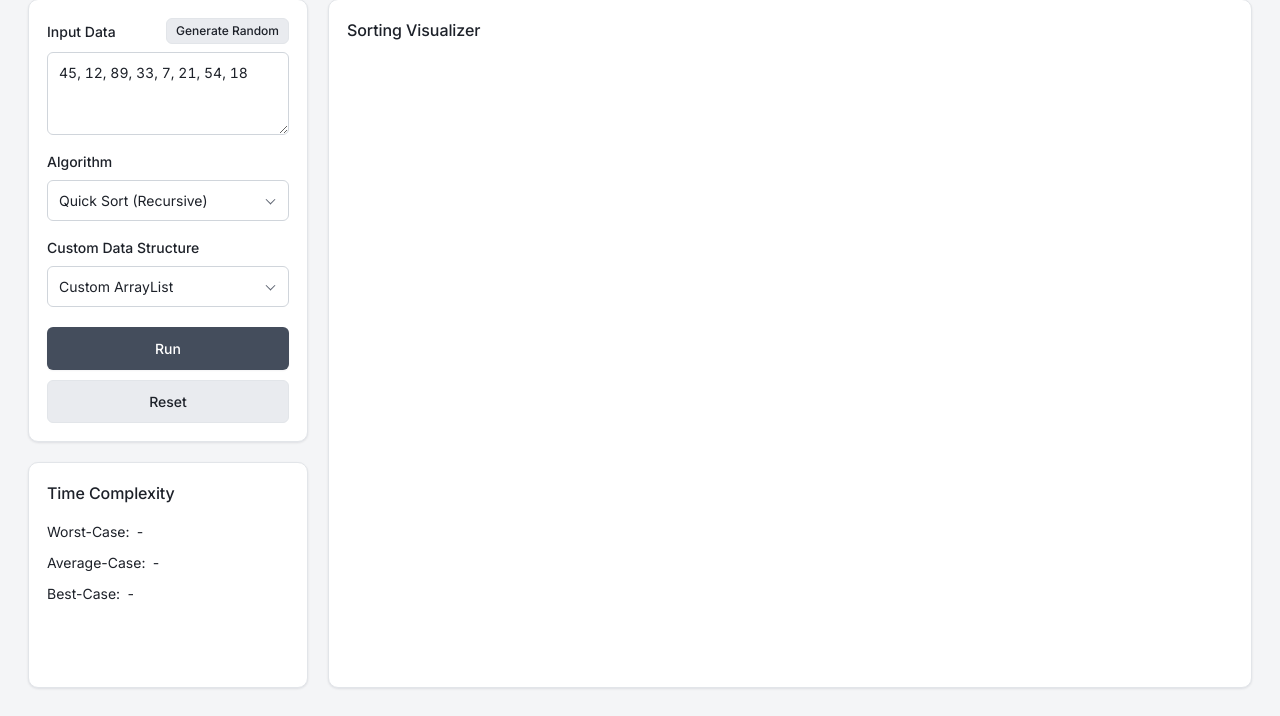
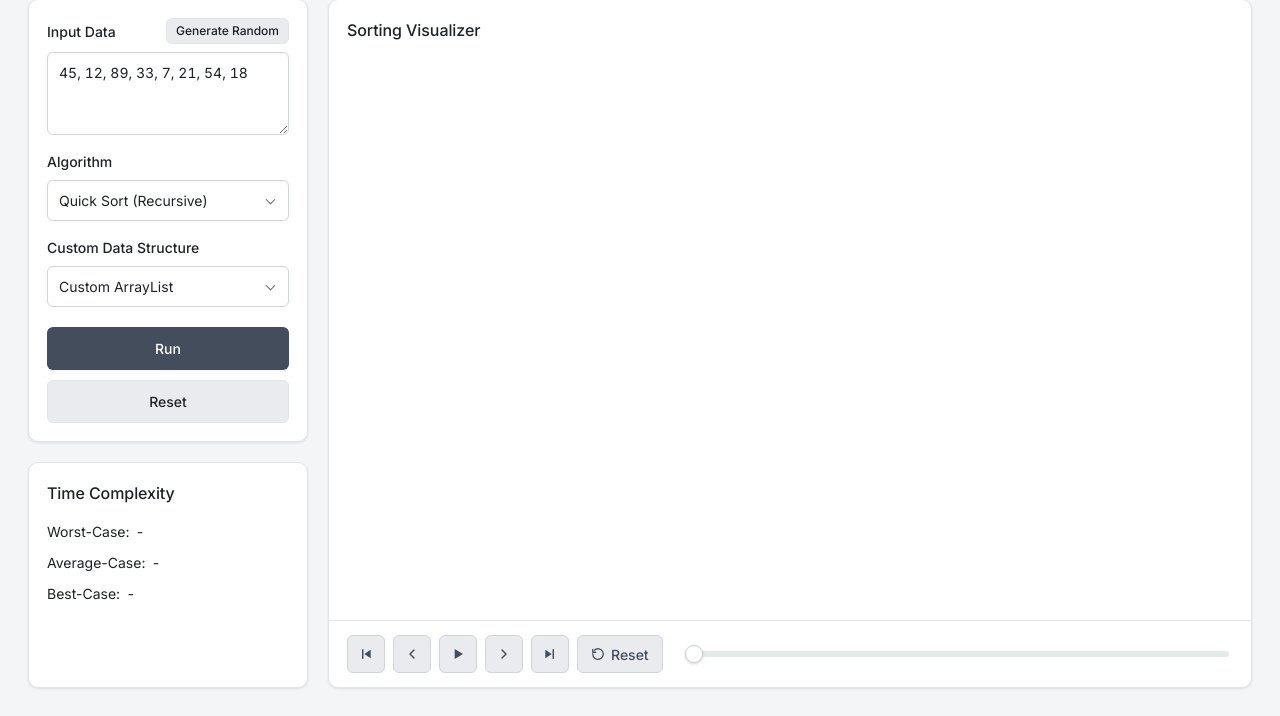
Before and after one commit to ArthurKavuma/GROUP_13_ALGORITHM_EXPLORER, a web app: page / in a window 1280 px wide. Shown: the part 84-800 px from the top of the page. Run offline with its HTML, style and script files only (its server is not run), Linux system fonts and the light colour scheme; data that the repository does not hold is empty.

Commit message:
feat: add playback control buttons and progress slider UI

```diff
--- a/src/main/resources/static/index.html
+++ b/src/main/resources/static/index.html
@@ -129,6 +129,92 @@
       class="step-description"
       aria-live="polite"
     ></p>
+    <!-- Playback Controls -->
+<div class="playback" role="toolbar" aria-label="Playback controls">
+  <button
+    type="button"
+    id="btn-first"
+    class="btn btn-icon"
+    title="First step (Home)"
+    aria-label="First step"
+  >
+    <svg viewBox="0 0 24 24" aria-hidden="true">
+      <path d="M6 5h2.2v14H6z" />
+      <path d="M19 5.5v13L9.5 12z" />
+    </svg>
+  </button>
+  <button
+    type="button"
+    id="btn-prev"
+    class="btn btn-icon"
+    title="Previous step (←)"
+    aria-label="Previous step"
+  >
+    <svg viewBox="0 0 24 24" aria-hidden="true" class="icon-stroke">
+      <path d="M15 18l-6-6 6-6" />
+    </svg>
+  </button>
+  <button
+    type="button"
+    id="btn-play"
+    class="btn btn-icon"
+    title="Auto-play (Space)"
+    aria-label="Auto-play"
+    aria-pressed="false"
+  >
+    <svg viewBox="0 0 24 24" aria-hidden="true" class="icon-play">
+      <path d="M7 4.5v15L19.5 12z" />
+    </svg>
+    <svg viewBox="0 0 24 24" aria-hidden="true" class="icon-pause">
+      <path d="M6.5 5h3.8v14H6.5zM13.7 5h3.8v14h-3.8z" />
+    </svg>
+  </button>
+  <button
+    type="button"
+    id="btn-next"
+    class="btn btn-icon"
+    title="Next step (→)"
+    aria-label="Next step"
+  >
+    <svg viewBox="0 0 24 24" aria-hidden="true" class="icon-stroke">
+      <path d="M9 18l6-6-6-6" />
+    </svg>
+  </button>
+  <button
+    type="button"
+    id="btn-last"
+    class="btn btn-icon"
+    title="Last step (End)"
+    aria-label="Last step"
+  >
+    <svg viewBox="0 0 24 24" aria-hidden="true">
+      <path d="M5 5.5v13l9.5-6.5z" />
+      <path d="M15.8 5H18v14h-2.2z" />
+    </svg>
+  </button>
+  <button
+    type="button"
+    id="btn-rewind"
+    class="btn btn-text"
+    title="Rewind to step 1"
+  >
+    <svg viewBox="0 0 24 24" aria-hidden="true" class="icon-stroke">
+      <path d="M3 12a9 9 0 103-6.7" />
+      <path d="M3 4v5h5" />
+    </svg>
+    Reset
+  </button>
+  <input
+    type="range"
+    id="progress-slider"
+    class="slider"
+    min="0"
+    max="0"
+    value="0"
+    step="1"
+    aria-label="Step progress"
+  />
+</div>
   </section>
 </div>
   </main>
--- a/src/main/resources/static/styles.css
+++ b/src/main/resources/static/styles.css
@@ -577,3 +577,78 @@ textarea.input {
   text-align: center;
   color: var(--c-text);
 }
+/* ---------- 9. Playback ---------- */
+.playback {
+  display: flex;
+  align-items: center;
+  gap: 8px;
+  padding: 14px 18px;
+  border-top: 1px solid var(--c-border);
+}
+.btn-icon,
+.btn-text {
+  height: 38px;
+  color: var(--c-slate);
+  background: var(--c-fill);
+  border-color: var(--c-border-strong);
+}
+.btn-icon { width: 38px; padding: 0; }
+.btn-text { padding: 0 13px; }
+.btn-icon:hover:not(:disabled),
+.btn-text:hover:not(:disabled) { background: var(--c-fill-strong); }
+.btn-icon svg,
+.btn-text svg {
+  width: 16px;
+  height: 16px;
+  fill: currentColor;
+}
+.btn svg.icon-stroke {
+  fill: none;
+  stroke: currentColor;
+  stroke-width: 2.2;
+  stroke-linecap: round;
+  stroke-linejoin: round;
+}
+.btn-text svg.icon-stroke { width: 14px; height: 14px; }
+#btn-play .icon-pause { display: none; }
+#btn-play.is-playing .icon-play { display: none; }
+#btn-play.is-playing .icon-pause { display: block; }
+
+/* Progress slider */
+.slider {
+  --progress: 0%;
+  flex: 1;
+  min-width: 80px;
+  height: 6px;
+  margin: 0 4px 0 14px;
+  background: linear-gradient(to right, var(--c-slate) 0 var(--progress), #e3ebea var(--progress) 100%);
+  border-radius: 999px;
+  outline: none;
+  cursor: pointer;
+  -webkit-appearance: none;
+  appearance: none;
+}
+.slider:disabled { cursor: not-allowed; opacity: 0.6; }
+.slider::-webkit-slider-thumb {
+  width: 18px;
+  height: 18px;
+  background: var(--c-surface);
+  border: 1px solid var(--c-border-strong);
+  border-radius: 50%;
+  box-shadow: 0 1px 3px rgba(16, 24, 40, 0.2);
+  transition: transform 0.15s ease, box-shadow 0.15s ease;
+  -webkit-appearance: none;
+  appearance: none;
+}
+.slider::-moz-range-thumb {
+  width: 18px;
+  height: 18px;
+  background: var(--c-surface);
+  border: 1px solid var(--c-border-strong);
+  border-radius: 50%;
+  box-shadow: 0 1px 3px rgba(16, 24, 40, 0.2);
+}
+.slider::-moz-range-track { background: transparent; }
+.slider:not(:disabled):hover::-webkit-slider-thumb { transform: scale(1.08); }
+.slider:focus-visible::-webkit-slider-thumb { box-shadow: 0 0 0 4px rgba(68, 77, 92, 0.18); }
+.slider:focus-visible::-moz-range-thumb { box-shadow: 0 0 0 4px rgba(68, 77, 92, 0.18); }
```
